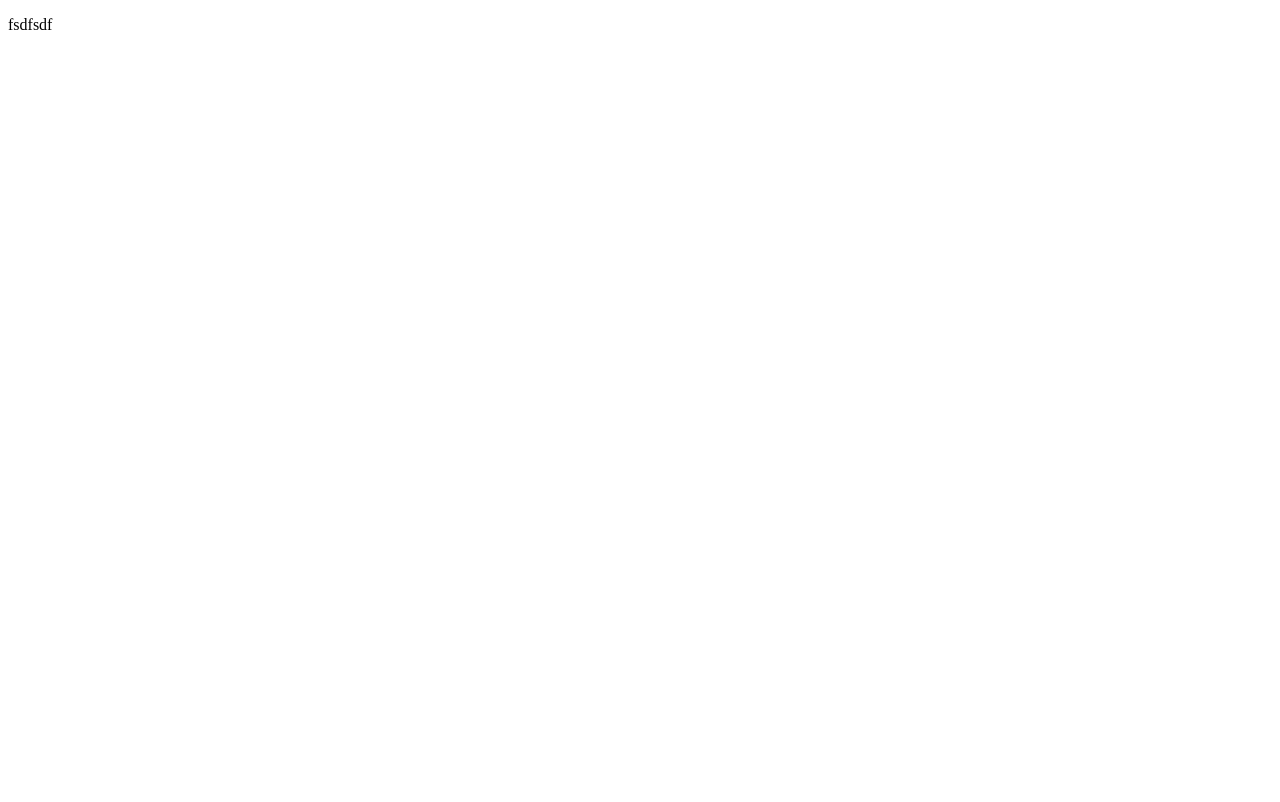
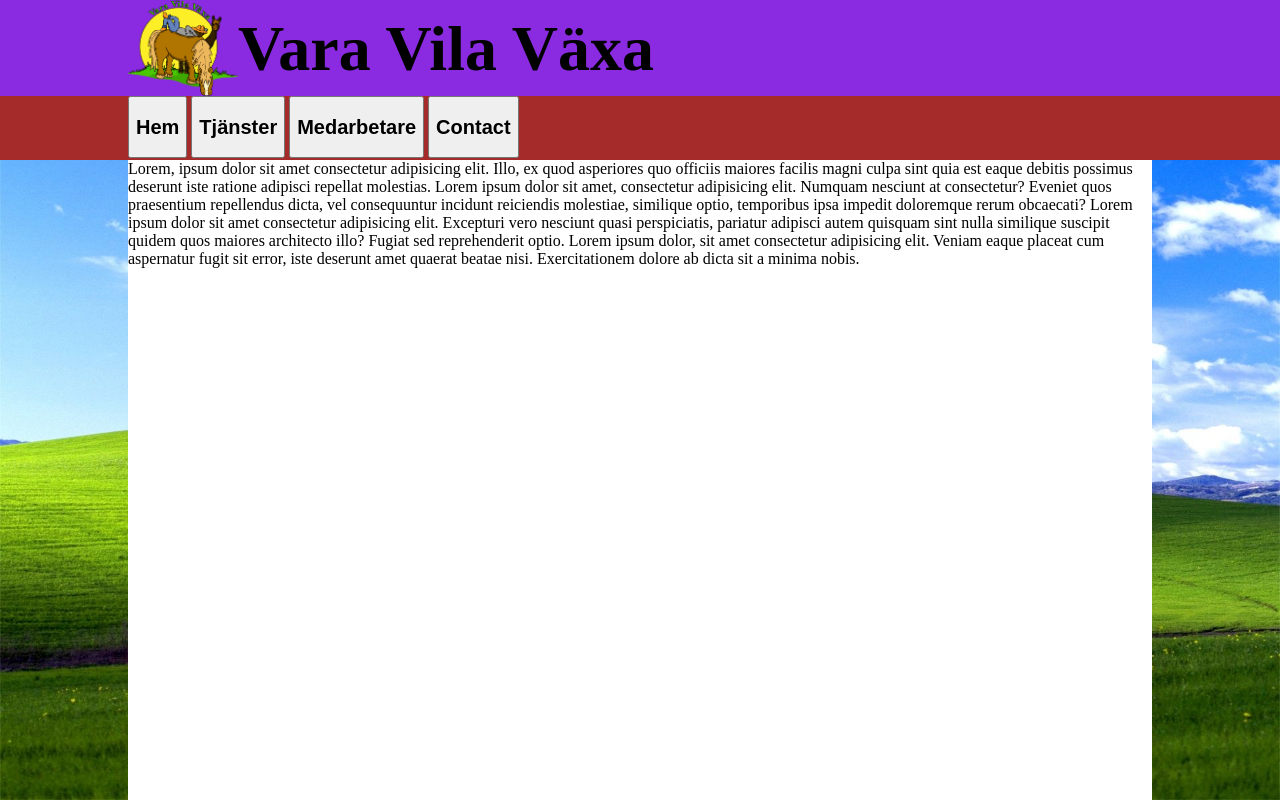
Before and after one commit to AHL02/VaraVilaVaxa, a plain HTML site: page Index.html in a window 1280 px wide. Shown: the top 802 px of the page. Drawn offline with Linux system fonts and the light colour scheme.

Commit message:
basic layout

```diff
--- a/Index.html
+++ b/Index.html
@@ -2,9 +2,40 @@
 <html>
 <head>
     <meta charset="UTF-8" />
-    <title>title</title>
+    <title>Vara Vila Växa</title>
+    <link rel="stylesheet" href="Main.css">
 </head>
 <body>
-    <p>fsdfsdf</p>
+    <div class="background"></div>
+    <header>
+        <div class="topheader">
+            <img src="img/Logo.png">
+            <h1> Vara Vila Växa</h1>
+        </div>
+        <div class="subheader">
+            <button>
+                <h2>Hem</h2>
+            </button>
+            <button>
+                <h2>Tjänster</h2>
+            </button>
+            <button>
+                <h2>Medarbetare</h2>
+            </button>
+            <button>
+                <h2>Contact</h2>
+            </button>
+        </div>
+    </header>
+    <main>
+        <div class ="content">
+            <p>Lorem, ipsum dolor sit amet consectetur adipisicing elit. Illo, ex quod asperiores quo officiis maiores facilis magni culpa sint quia est eaque debitis possimus deserunt iste ratione adipisci repellat molestias. Lorem ipsum dolor sit amet, consectetur adipisicing elit. Numquam nesciunt at consectetur? Eveniet quos praesentium repellendus dicta, vel consequuntur incidunt reiciendis molestiae, similique optio, temporibus ipsa impedit doloremque rerum obcaecati?  Lorem ipsum dolor sit amet consectetur adipisicing elit. Excepturi vero nesciunt quasi perspiciatis, pariatur adipisci autem quisquam sint nulla similique suscipit quidem quos maiores architecto illo? Fugiat sed reprehenderit optio. Lorem ipsum dolor, sit amet consectetur adipisicing elit. Veniam eaque placeat cum aspernatur fugit sit error, iste deserunt amet quaerat beatae nisi. Exercitationem dolore ab dicta sit a minima nobis.</p>
+        </div>
+
+    </main>
+
+    <footer>
+        <p>Lorem ipsum, dolor sit amet consectetur adipisicing elit. Quisquam, illo delectus? Magnam, reprehenderit fugit? Qui, esse ipsam et officiis obcaecati itaque maxime quia facilis nobis? Reprehenderit eum blanditiis odio optio. Lorem ipsum dolor sit amet consectetur adipisicing elit. Quidem neque consequuntur voluptates ipsum enim sed aspernatur amet porro rem velit. Officia quibusdam eligendi rerum velit molestias reprehenderit impedit minima ipsa? Lorem ipsum dolor sit amet consectetur, adipisicing elit. Dolorum atque facilis ipsam ratione vero, nulla eligendi minus animi debitis doloribus libero cupiditate sit assumenda consectetur quod dicta! Beatae, assumenda repellendus! Lorem ipsum dolor sit amet consectetur adipisicing elit. Odio animi quas cumque voluptatem quia exercitationem et ducimus quasi quod hic impedit sed debitis harum, voluptas iure eligendi rem! Quam, expedita?</p>
+    </footer>
 </body>
 </html>
--- /dev/null
+++ b/Main.css
@@ -0,0 +1,65 @@
+* {box-sizing: border-box;}
+
+:root{
+
+}
+
+body{
+    margin: 0rem;
+}
+
+.background{
+    z-index: -10000;
+    position: fixed;
+    height: 100%;
+    width: 100%;
+    background: url(img/Background.jpg);
+    background-size: cover;
+    background-position: center;
+}
+
+header{
+    div{
+        height: 4rem;
+        width: 100%;
+        padding-left: 10%;
+        padding-right: 10%;
+    }
+    .topheader{
+        height: 6rem;
+        background-color: blueviolet;
+        display: flex;
+        flex-direction: row;
+        img{
+            height: 100%;
+        }
+        h1{
+            font-size: 4rem;
+            margin-top: 0.75rem;
+        }
+    }
+    .subheader{
+        background-color: brown;
+    }
+}
+
+main{
+    .content{
+        min-height: 50rem;
+        width: 80%;
+        margin-left: 10%;
+        background-color: white;
+        p{
+            margin-top: 0;
+        }
+    }
+}
+footer{
+    padding-left: 10%;
+    padding-right: 10%;
+    height: 15rem;
+    background-color: gray;
+    p{
+        margin-top: 0;
+    }
+}
```
Also changed, not shown: img/Background.jpg (added), img/Logo.png (added).
